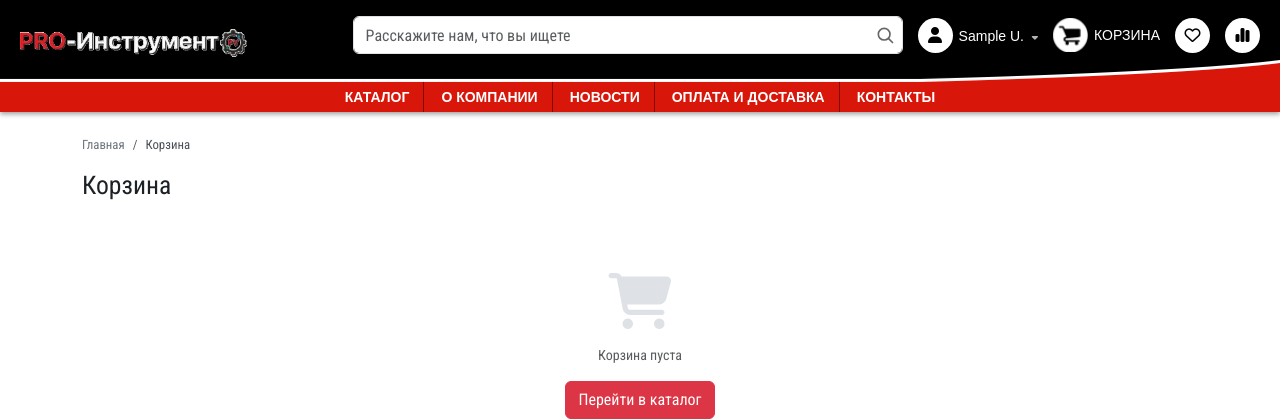
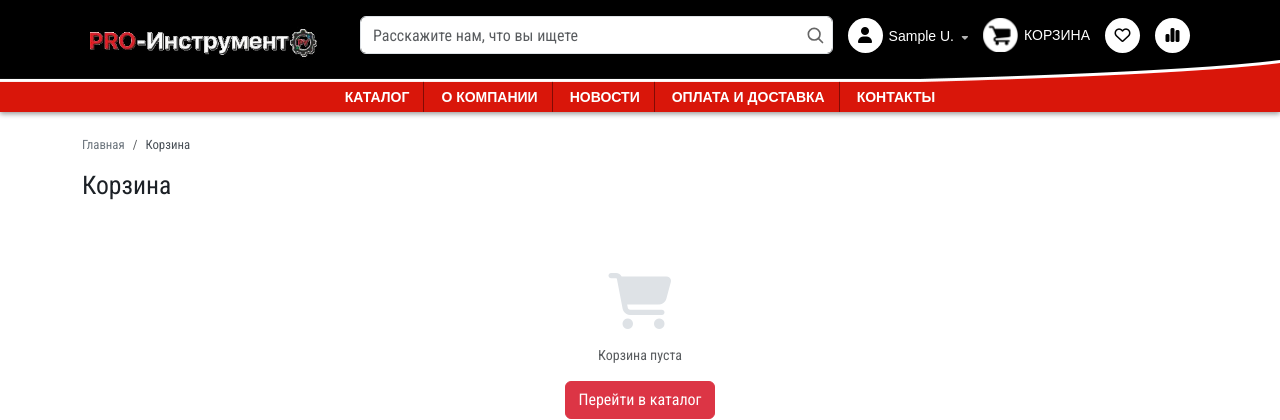
Before and after one commit to ashishelskiy/pro-instrument, a Django app: page /cart/ in a window 1280 px wide. Shown: the top 420 px of the page. Run offline with Django 5.2, Linux system fonts and the light colour scheme; the visitor is signed in with stand-in values (Sample User, id 1); data comes from the database, SQL or seed files in the repository; data that the repository does not hold is empty.

Commit message:
.header.content → добавлен класс container (содержимое шапки по центру)

```diff
--- a/templates/base.html
+++ b/templates/base.html
@@ -1094,7 +1094,7 @@
 <body>
     <div class="page-wrapper">
          <header class="page-header">
-            <div class="header content">
+            <div class="header content container">
         <a class="navbar-brand" href="{% url 'catalog:index' %}">
             <img src="{% static 'images/logo_new4.jpg' %}" alt="PRO-Инструмент">
         </a>
```
